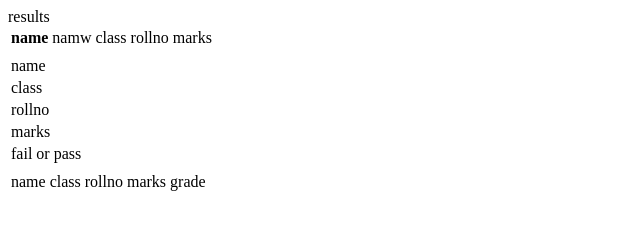
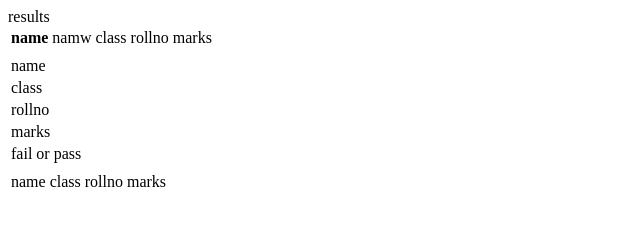
Before and after one commit to muhammadminhas-1/Learning__Html, a plain HTML site: page index4.html in a window 1280 px wide. Shown: the full height of the page, 0-640 px from the left. Drawn offline with Linux system fonts and the light colour scheme.

Commit message:
undo my work

```diff
--- a/index4.html
+++ b/index4.html
@@ -48,7 +48,6 @@
                     <td>class</td>
                     <td>rollno</td>
                     <td>marks</td>
-                    <td>grade</td>
                 </tr>
             </th>
         </thead>
```
